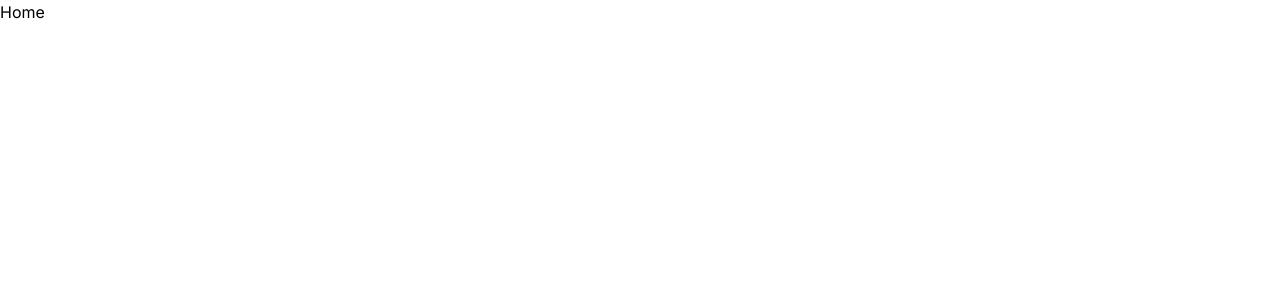
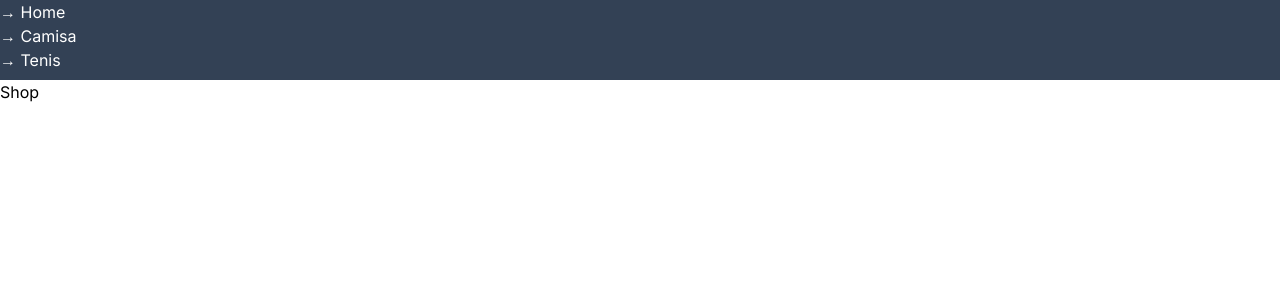
Before and after one commit to andresant-ana/loja-app, a Next.js app: page / in a window 1280 px wide. Shown: the top 300 px of the page. Built offline with nearby package versions, Linux system fonts and the light colour scheme.

Commit message:
Utilizando rotas e slug no projeto.

```diff
--- a/next.config.js
+++ b/next.config.js
@@ -1,4 +1,21 @@
 /** @type {import('next').NextConfig} */
 const nextConfig = {}
 
-module.exports = nextConfig
+module.exports = {
+    images: {
+        remotePatterns:[
+            {
+                protocol: "https",
+                hostname: "raw.githubusercontent.com",
+                port: '',
+                pathname: '/**'
+            },
+            {
+                protocol: "https",
+                hostname: "th.bing.com",
+                port: '',
+                pathname: '/**'
+            }
+        ]
+    }
+}
--- a/src/app/layout.jsx
+++ b/src/app/layout.jsx
@@ -1,10 +1,11 @@
 import { Inter } from 'next/font/google'
 import './globals.css'
+import Link from 'next/link'
 
 const inter = Inter({ subsets: ['latin'] })
 
 export const metadata = {
-  title: 'Entrega 4',
+  title: 'Shop',
   description: 'Generated by create next app',
 }
 
@@ -12,7 +13,19 @@ export default function RootLayout({ children }) {
   return (
     <html lang="pt-br">
       <body className={inter.className}>
+
+        <header className='bg-slate-700 h-20 text-white'>
+          <nav>
+            <ul>
+              <li><Link href="/">→ Home</Link></li>
+              <li><Link href="/produtos/camisa">→ Camisa</Link></li>
+              <li><Link href="/produtos/tenis">→ Tenis</Link></li>
+            </ul>
+          </nav>
+        </header>
+
         {children}
+
       </body>
     </html>
   )
--- a/src/app/page.jsx
+++ b/src/app/page.jsx
@@ -1,8 +1,9 @@
+import Link from "next/link";
 
 export default function Home() {
   return (
     <>
-      <h1>Home</h1>
+      <h1>Shop</h1>
     </>
   )
 }
--- /dev/null
+++ b/src/app/produtos/[slug]/page.jsx
@@ -0,0 +1,8 @@
+export default function ProdutoSlug({params}) {
+  return (
+    <div>
+        <h1>Produto Slug</h1>
+        <p>Valor do parâmetro passado na URL: {params.slug}</p>
+    </div>
+  )
+}
--- /dev/null
+++ b/src/app/produtos/camisa/layout.jsx
@@ -0,0 +1,12 @@
+import Camisa from "./page";
+
+export default function CamisaLayout({children}) {
+  return (
+    <>
+        <div>
+            <p className="bg-red-300">Novas camisas de algodão...</p>
+        </div>
+        {children}
+    </>
+  )
+}
--- /dev/null
+++ b/src/app/produtos/camisa/page.jsx
@@ -0,0 +1,30 @@
+import Link from 'next/link'
+import Image from 'next/image'
+
+export default function Camisa() {
+  return (
+    <>
+      <div>
+
+        <h2>CAMISA</h2>
+
+        <div>
+          <Image
+            src="https://raw.githubusercontent.com/andresant-ana/next.js-introduction/main/public/camisa.jpg"
+            width={300}
+            height={300}
+            alt="Camisa"
+          />
+
+          <p>Camisa masculina manga curta básica, confeccionada em algodão 100%, garantindo conforto e durabilidade. Possui gola redonda. É uma peça versátil, que pode ser usada em diversas ocasiões, desde o dia a dia até ocasiões formais.</p>
+
+          <p>
+            <Link href="/">← Voltar à página principal</Link>
+          </p>
+
+        </div>
+
+      </div>
+    </>
+  )
+}
--- /dev/null
+++ b/src/app/produtos/tenis/page.jsx
@@ -0,0 +1,30 @@
+import Link from 'next/link'
+import Image from 'next/image'
+
+export default function Tenis() {
+  return (
+    <>
+      <div>
+
+        <h2>TÊNIS</h2>
+
+        <div>
+          <Image
+            src="https://th.bing.com/th/id/R.478e53b93574970d10b62508dc99e3b0?rik=b66%2bxpArBC3uTA&pid=ImgRaw&r=0"
+            width={300}
+            height={300}
+            alt="Tenis"
+          />
+
+          <p>Tênis masculino running, ideal para caminhadas, corridas leves e treinos leves. Confeccionado em material leve e respirável, proporciona conforto e suporte durante a prática de atividades físicas.</p>
+
+          <p>
+            <Link href="/">← Voltar à página principal</Link>
+          </p>
+
+        </div>
+
+      </div>
+    </>
+  )
+}
```
